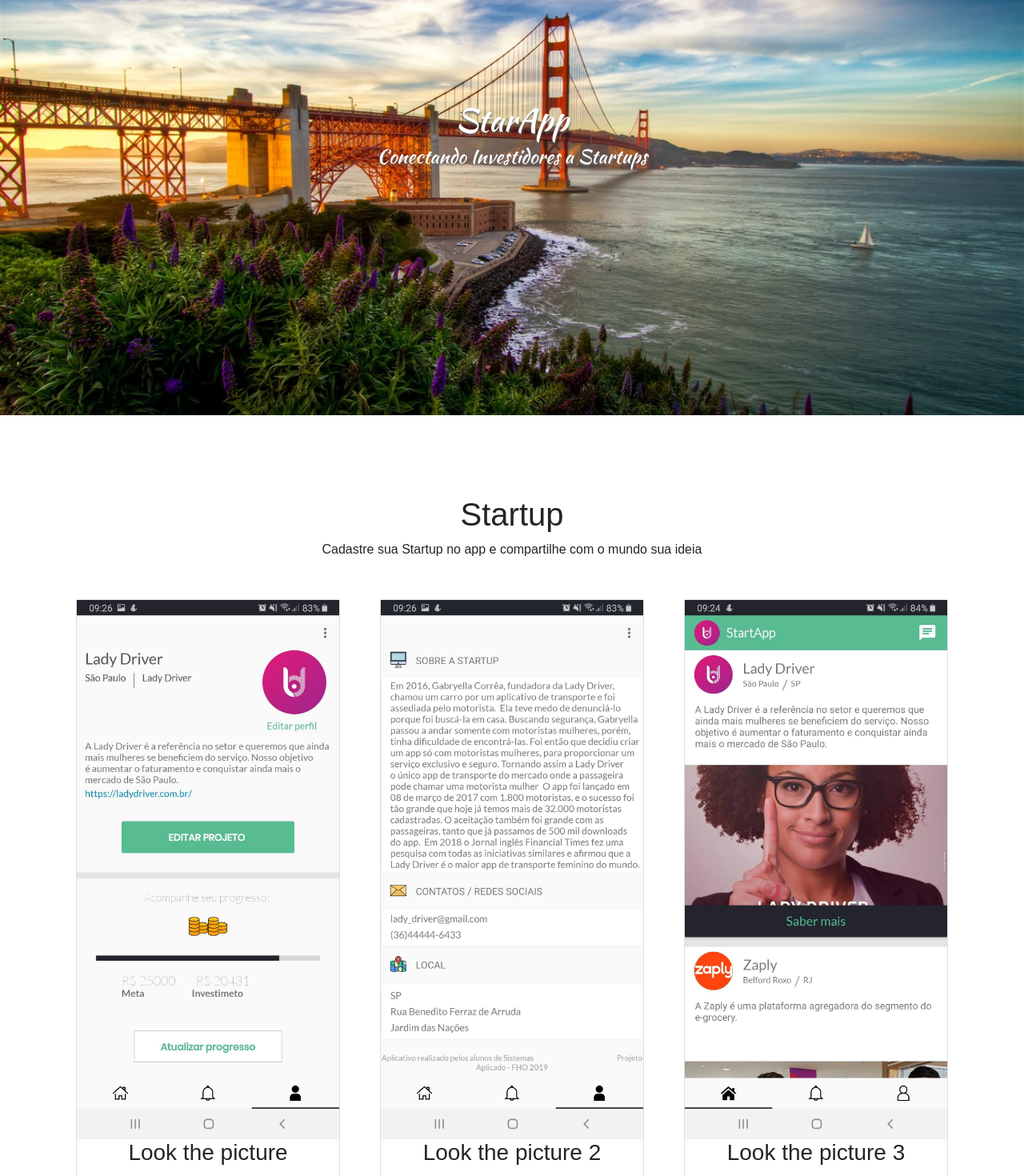
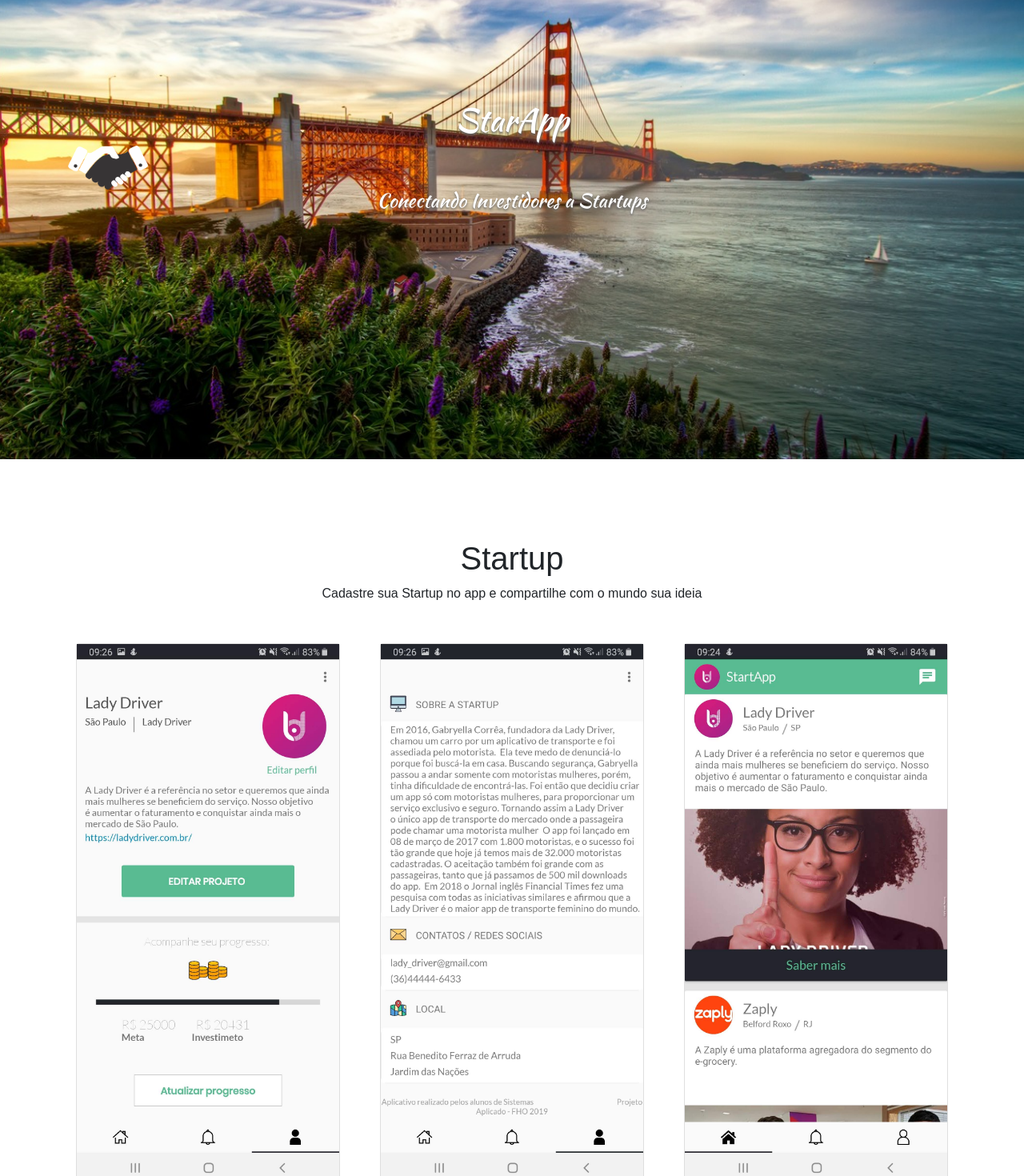
Before and after one commit to GuiLima2304/StarApp, an Angular app: page / in a window 1280 px wide. Shown: the part 174-1644 px from the top of the page at 80% size. Built offline with nearby package versions, Linux system fonts and the light colour scheme; a web font is replaced by a local one.

Commit message:
Inserindo logo

```diff
--- a/src/app/pages/home/home.component.html
+++ b/src/app/pages/home/home.component.html
@@ -3,6 +3,7 @@
         <div class="row">
             <div class="col-sm-12">
                 <h1 class="text-center intro transition">StarApp</h1>
+                <img src="assets/logo.png" class = "logo-header">
                 <h4 class="text-center intro transition">Conectando Investidores a Startups</h4>
             </div>
         </div>
@@ -47,7 +48,7 @@
                         <div class="thumbnail">
                             <img src="assets/print03.jpg" class="img">
                             <div class="caption text-center">
-                                <h3>Look the picture 3</h3>
+                                <h3><strong>Look the picture 3</strong></h3>
                                 <p>jadfjadjfhba asdhfjadf ajksdfhjka asdfh aksjdfhkajhf asdjfhakjdfhuieh</p>
 
                             </div>
--- a/src/app/pages/home/home.component.scss
+++ b/src/app/pages/home/home.component.scss
@@ -23,6 +23,13 @@
     color: #ffffff;
     padding-top: 300px;
     padding-bottom: 300px;
+}
+
+.logo-header{
+    width: 100px;
+    justify-self: center;
+    justify-content: center;
+    justify-items: center;
 }
 
 .intro{
--- a/src/index.html
+++ b/src/index.html
@@ -6,7 +6,7 @@
   <base href="/">
 
   <meta name="viewport" content="width=device-width, initial-scale=1">
-  <link rel="icon" type="image/x-icon" href="favicon.ico">
+  <link rel="icon" type="image/x-icon" href="assets/logo.png">
 </head>
 <body>
   <app-root></app-root>
```
Also changed, not shown: src/assets/logo.png (added).
